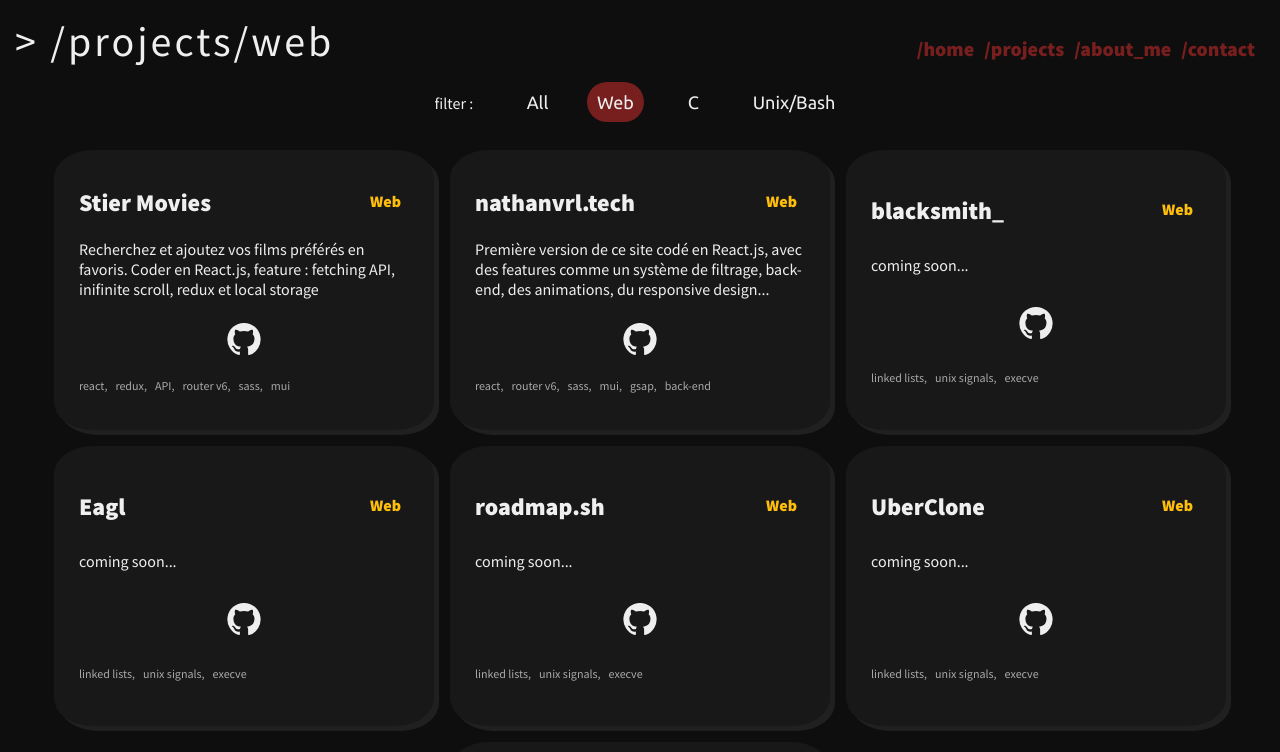
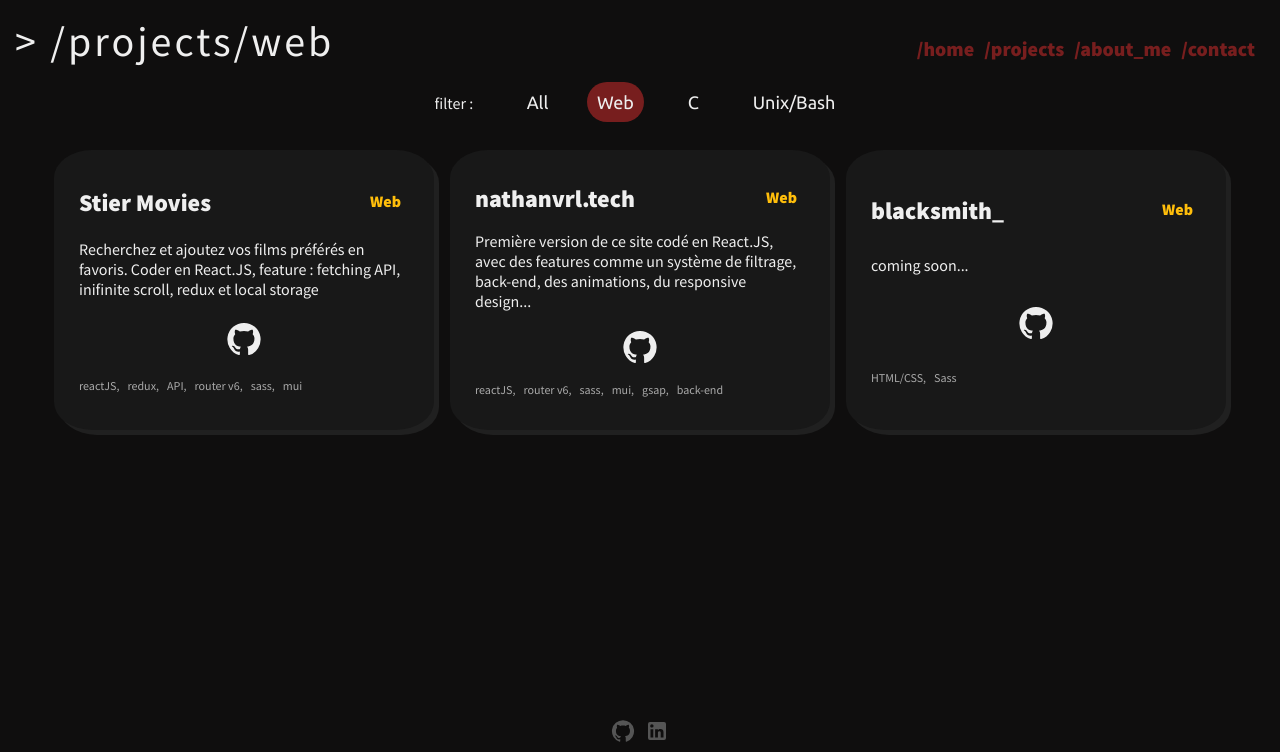
Before and after one commit to natevrl/my_website, a React (Create React App) app: page /projects/web in a window 1280 px wide. Shown: the top 752 px of the page. Built offline with nearby package versions, Linux system fonts and the light colour scheme.

Commit message:
update card

```diff
--- a/src/data/projectsDb.js
+++ b/src/data/projectsDb.js
@@ -20,26 +20,26 @@ const ProjectsDb = [{
 {
 	"id": uuidv4(),
 	"title": "Stier Movies",
-	"description": "Recherchez et ajoutez vos films préférés en favoris. Coder en React.js, feature : fetching API, inifinite scroll, redux et local storage",
+	"description": "Recherchez et ajoutez vos films préférés en favoris. Coder en React.JS, feature : fetching API, inifinite scroll, redux et local storage",
 	"link": "https://github.com/natevrl/StierMovies",
 	"tags": ["All", "Web"],
-	"stack": ["react", "redux", "API", "router v6", "sass", "mui"]
+	"stack": ["reactJS", "redux", "API", "router v6", "sass", "mui"]
 
 },
 {
 	"id": uuidv4(),
 	"title": "nathanvrl.tech",
-	"description": "Première version de ce site codé en React.js, avec des features comme un système de filtrage, back-end, des animations, du responsive design...",
+	"description": "Première version de ce site codé en React.JS, avec des features comme un système de filtrage, back-end, des animations, du responsive design...",
 	"link": "https://github.com/natevrl/natevrl.github.io",
 	"tags": ["All", "Web"],
-	"stack": ["react", "router v6", "sass", "mui", "gsap", "back-end"]
+	"stack": ["reactJS", "router v6", "sass", "mui", "gsap", "back-end"]
 
 },
 {
 	"id": uuidv4(),
 	"title": "Minitalk",
 	"description": "coming soon...",
-	"link": "https://github.com/natevrl/minishell",
+	"link": "https://github.com/natevrl/minitalk",
 	"tags": ["All", "C", "Unix/Bash"],
 	"stack": ["linked lists", "unix signals", "execve"]
 
@@ -48,7 +48,7 @@ const ProjectsDb = [{
 	"id": uuidv4(),
 	"title": "so_long",
 	"description": "coming soon...",
-	"link": "https://github.com/natevrl/minishell",
+	"link": "https://github.com/natevrl/so_long",
 	"tags": ["All", "C"],
 	"stack": ["linked lists", "unix signals", "execve"]
 
@@ -57,7 +57,7 @@ const ProjectsDb = [{
 	"id": uuidv4(),
 	"title": "push_swap",
 	"description": "Algorithme de tri utilisant deux stack avec un ensemble limité d'instructions",
-	"link": "https://github.com/natevrl/minishell",
+	"link": "https://github.com/natevrl/push_swap",
 	"tags": ["All", "C"],
 	"stack": ["linked lists", "unix signals", "execve"]
 },
@@ -65,16 +65,16 @@ const ProjectsDb = [{
 	"id": uuidv4(),
 	"title": "get_next_line",
 	"description": "coming soon...",
-	"link": "https://github.com/natevrl/minishell",
+	"link": "https://github.com/natevrl/get_next_line",
 	"tags": ["All", "C"],
 	"stack": ["linked lists", "unix signals", "execve"]
 
 },
 {
 	"id": uuidv4(),
-	"title": "printf",
+	"title": "ft_printf",
 	"description": "coming soon...",
-	"link": "https://github.com/natevrl/minishell",
+	"link": "https://github.com/natevrl/ft_printf",
 	"tags": ["All", "C"],
 	"stack": ["linked lists", "unix signals", "execve"]
 
@@ -83,25 +83,25 @@ const ProjectsDb = [{
 	"id": uuidv4(),
 	"title": "philosophers",
 	"description": "coming soon...",
-	"link": "https://github.com/natevrl/minishell",
+	"link": "https://github.com/natevrl/philosophers",
 	"tags": ["All", "C"],
 	"stack": ["linked lists", "unix signals", "execve"]
 
 },
 {
 	"id": uuidv4(),
-	"title": "Piscine_42",
-	"description": "coming soon...",
-	"link": "https://github.com/natevrl/minishell",
+	"title": "42_POOL",
+	"description": "Épreuve de selection pour entrer à l'école 42. 1 Mois hyper intense à coder en C, en P2P learning",
+	"link": "https://github.com/natevrl/42_POOL",
 	"tags": ["All", "C", "Unix/Bash"],
-	"stack": ["linked lists", "unix signals", "execve"]
+	"stack": [""]
 
 },
 {
 	"id": uuidv4(),
 	"title": "libft",
 	"description": "coming soon...",
-	"link": "https://github.com/natevrl/minishell",
+	"link": "https://github.com/natevrl/42-libft",
 	"tags": ["All", "C"],
 	"stack": ["linked lists", "unix signals", "execve"]
 
@@ -110,52 +110,16 @@ const ProjectsDb = [{
 	"id": uuidv4(),
 	"title": "blacksmith_",
 	"description": "coming soon...",
-	"link": "https://github.com/natevrl/minishell",
+	"link": "https://github.com/natevrl/Blacksmith_",
 	"tags": ["All", "Web"],
-	"stack": ["linked lists", "unix signals", "execve"]
-
-},
-{
-	"id": uuidv4(),
-	"title": "Eagl",
-	"description": "coming soon...",
-	"link": "https://github.com/natevrl/minishell",
-	"tags": ["All", "Web"],
-	"stack": ["linked lists", "unix signals", "execve"]
-
-},
-{
-	"id": uuidv4(),
-	"title": "roadmap.sh",
-	"description": "coming soon...",
-	"link": "https://github.com/natevrl/minishell",
-	"tags": ["All", "Web"],
-	"stack": ["linked lists", "unix signals", "execve"]
-
-},
-{
-	"id": uuidv4(),
-	"title": "UberClone",
-	"description": "coming soon...",
-	"link": "https://github.com/natevrl/minishell",
-	"tags": ["All", "Web"],
-	"stack": ["linked lists", "unix signals", "execve"]
-
-},
-{
-	"id": uuidv4(),
-	"title": "script_workplaces",
-	"description": "coming soon...",
-	"link": "https://github.com/natevrl/minishell",
-	"tags": ["All", "Unix/Bash"],
-	"stack": ["linked lists", "unix signals", "execve"]
+	"stack": ["HTML/CSS", "Sass"]
 
 },
 {
 	"id": uuidv4(),
 	"title": "born2beroot",
 	"description": "coming soon...",
-	"link": "https://github.com/natevrl/minishell",
+	"link": "https://github.com/natevrl/born2beroot",
 	"tags": ["All", "Unix/Bash"],
 	"stack": ["linked lists", "unix signals", "execve"]
 
@@ -164,18 +128,10 @@ const ProjectsDb = [{
 	"id": uuidv4(),
 	"title": ".vimrc",
 	"description": "coming soon...",
-	"link": "https://github.com/natevrl/minishell",
+	"link": "https://github.com/natevrl/.vimrc",
 	"tags": ["All", "Unix/Bash"],
 	"stack": ["linked lists", "unix signals", "execve"]
 
-},
-{
-	"id": uuidv4(),
-	"title": "w3ather",
-	"description": "coming soon...",
-	"link": "https://github.com/natevrl/minishell",
-	"tags": ["All", "Web"],
-	"stack": ["linked lists", "unix signals", "execve"]
 }];
 
 export default ProjectsDb;
```
